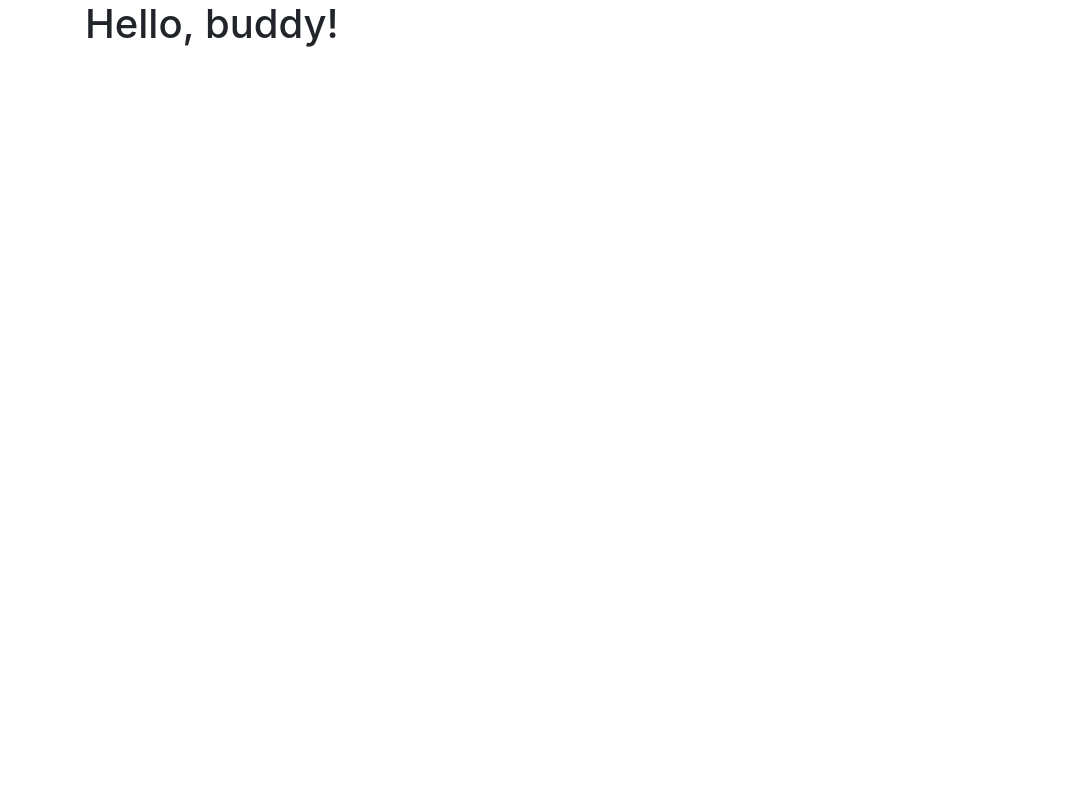
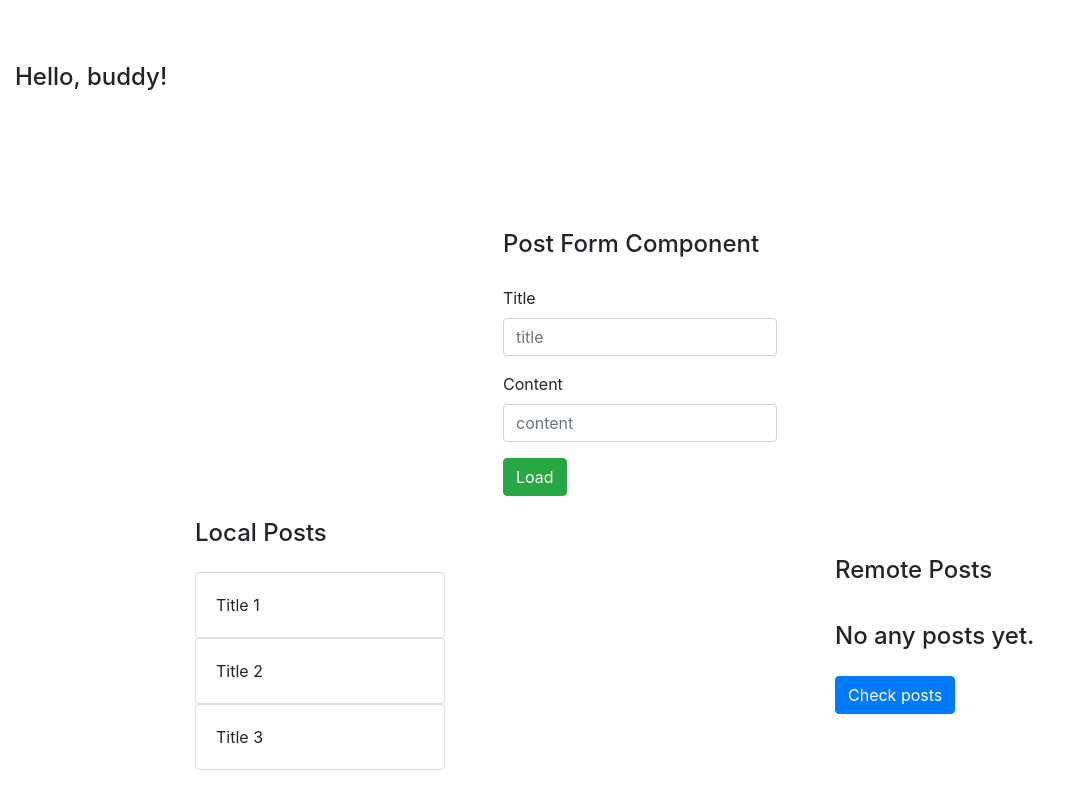
Before and after one commit to DiamondDigger/react-redux-saga, a React (Create React App) app: page / in a window 1280 px wide. Shown: the whole page, without its empty margins (0-1080 px from the left). Built offline with nearby package versions, Linux system fonts and the light colour scheme.

Commit message:
add base structure

```diff
--- a/src/App.js
+++ b/src/App.js
@@ -1,7 +1,25 @@
+import './style.css'
+import PostForm from './components/PostForm'
+import Posts from './components/Posts'
+import FetchPosts from './components/FetchPosts'
+
 function App() {
   return (
-    <div className="container">
+    <div className="container-fluid ">
       <h1>Hello, buddy!</h1>
+      <div className='row'>
+        <div className='column'>
+          <PostForm />
+        </div>
+      </div>
+      <div className='row'>
+        <div className='column'>
+          <Posts posts={[1,2,3]}/>
+        </div>
+        <div className='column'>
+          <FetchPosts posts={[]} />
+        </div>
+      </div>
     </div>
   );
 }
--- /dev/null
+++ b/src/components/FetchPosts.js
@@ -0,0 +1,22 @@
+import React from 'react'
+import Post from './Post'
+
+export default function FetchPosts({posts}) {
+
+    if(!posts.length) {
+        return (
+        <>
+            <h1>Remote Posts</h1>
+            <h1>No any posts yet.</h1>
+            <button className='btn btn-primary'>Check posts</button>
+        </>
+        )
+    }
+
+    return (
+        <>
+            <h2>Remote Posts</h2>
+            {posts.map(post => <Post post={post} key={post} />)}
+        </>
+    )
+}
--- /dev/null
+++ b/src/components/Post.js
@@ -0,0 +1,11 @@
+import React from 'react'
+
+export default function Post({post}) {
+    return (
+        <div className='card'>
+            <div className='card-body'>
+                <div className='card-title>'>Title {post}</div>
+            </div>
+        </div>
+    )
+}
--- /dev/null
+++ b/src/components/PostForm.js
@@ -0,0 +1,30 @@
+import React from 'react'
+
+export default class PostForm extends React.Component {
+    constructor(props) {
+        super(props)
+
+        this.state = ''
+    }
+
+    submitHandler = (event) => {
+        event.preventDefault()
+    }
+
+    render() {
+        return(
+            <form onSubmit={this.submitHandler}>
+                <h1>Post Form Component</h1>
+                <div className="form-group">
+                    <label htmlFor="title">Title</label>
+                    <input type="text" className="form-control" id="title" placeholder="title" />
+                </div>
+                <div className="form-group">
+                    <label htmlFor="content">Content</label>
+                    <input type="text" className="form-control" id="content" placeholder="content" />
+                </div>
+                <button className='btn btn-success' type='submit'>Load</button>
+            </ form>
+        )
+    }
+}
--- /dev/null
+++ b/src/components/Posts.js
@@ -0,0 +1,20 @@
+import React from 'react'
+import Post from './Post'
+
+export default function Posts({posts}) {
+
+    if(!posts.length) {
+        return (
+        <>
+            <h1>No any posts yet</h1>
+            <button className='btn btn-primary'>Check posts</button>
+        </>
+        )
+    }
+    return (
+        <>
+            <h1>Local Posts</h1>
+            {posts.map(post => <Post post={post} key={post} />)}
+        </>
+    )
+}
--- /dev/null
+++ b/src/style.css
@@ -0,0 +1,14 @@
+.column {
+  min-width: 250px;
+  min-height: 200px;
+  width: auto;
+  height: auto;
+  margin: auto;
+  padding-bottom: 10px;
+}
+
+h1 {
+  font-size: 24px;
+  padding-top: 5%;
+  margin-bottom: 10%;
+}
```
